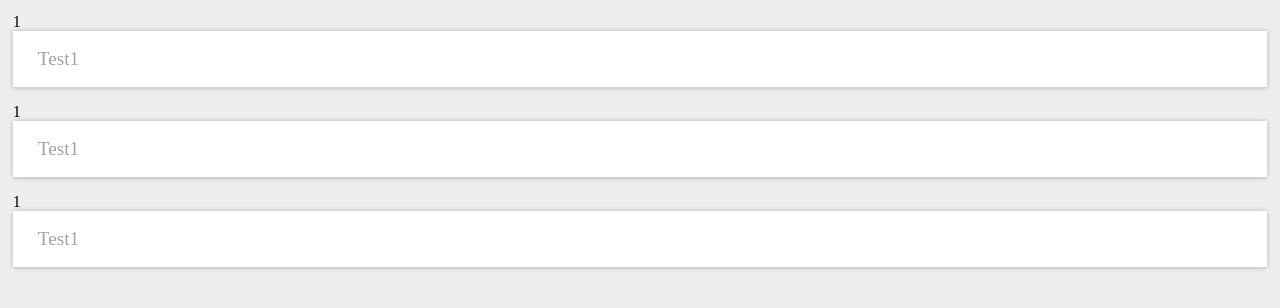
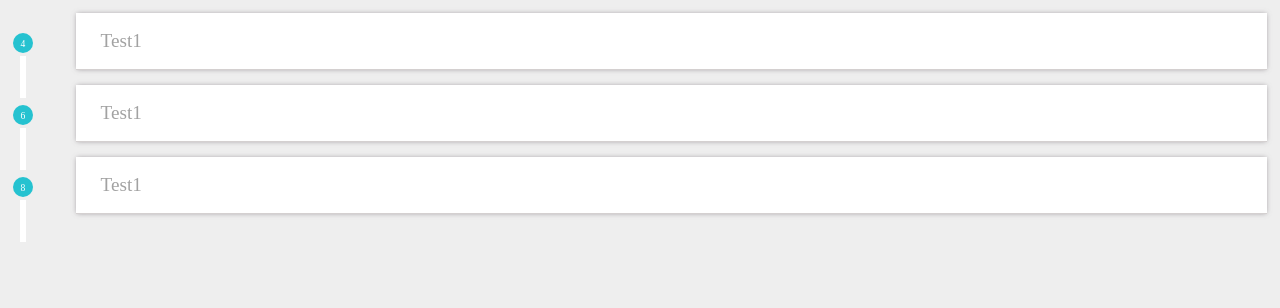
Before and after one commit to Josephdias92/accordion-steps, a website: page test/index.html in a window 1280 px wide. Drawn offline with nearby package versions, Linux system fonts and the light colour scheme.

Commit message:
working on left steps progress

```diff
--- a/accordion-steps.js
+++ b/accordion-steps.js
@@ -74,7 +74,6 @@
           accordionService.oneAtATime(collapsibleItemToOpen);
         }
       };
-
       this.addCollapsibleItem = function(collapsibleItem) {
         accordionService.setAccordion(collapsibleItem);
         if ($scope.closeIconClass !== undefined || $scope.openIconClass !==
@@ -118,6 +117,7 @@
         formName: '@'
       },
       link: function(scope, element, attrs, accordionController) {
+
         scope.isOpenned = scope.open;
         accordionController.addCollapsibleItem(scope);
         if (scope.isOpenned) {
@@ -125,13 +125,20 @@
         } else {
           scope.icon = scope.closeIcon;
         }
-
+        scope.$watch(
+          function() {
+            return element[0].offsetHeight;
+          },
+          function(newValue) {
+            scope.height=element[0].offsetHeight-30 +'px';
+          });
         scope.toggleCollapsibleItem = function() {
-          console.log('obj');
+          $timeout(function(){
+            scope.height=element[0].offsetHeight-30 +'px';
+          })
           if (scope.itemDisabled) {
             return;
           }
-
           if (scope.isOpenned === false) {
             accordionController.openCollapsibleItem(this);
             scope.icon = scope.openIcon;
@@ -141,7 +148,20 @@
           }
         };
       },
-      template: '<div><div><div>1</div><div></div></div><div class="accordion-section" ng-class="{open: isOpenned}"><div class="accordion-header"><div class="accordion-section-title" ng-class="{disabled: itemDisabled}" ng-click="toggleCollapsibleItem()">{{itemTitle}}<i class="{{icon}} icon" ng-class="{iconleft: iconIsOnLeft}"></i></div></div><div class="accordion-section-content"><div class="content" ng-transclude></div></div></div></div>'
+      template: '<div class="clearfix">'+
+                  '<div class="left-progress-bar">'+
+                    '<div class="node bg-blue"><span class="status">{{$id}}</span></div>'+
+                    '<div class="divider" ng-style="{height:height}"></div>'+
+                  '</div>'+
+                  '<div class="accordion-section" ng-class="{open: isOpenned}">'+
+                    '<div class="accordion-header">'+
+                      '<div class="accordion-section-title" ng-class="{disabled: itemDisabled}" ng-click="toggleCollapsibleItem()">{{itemTitle}}<i class="{{icon}} icon" ng-class="{iconleft: iconIsOnLeft}"></i></div>'+
+                    '</div>'+
+                    '<div class="accordion-section-content">'+
+                      '<div class="content" ng-transclude></div>'+
+                    '</div>'+
+                  '</div>'+
+                '</div>'
     };
   });
 })();
--- a/accordion-steps.scss
+++ b/accordion-steps.scss
@@ -1,10 +1,22 @@
  $primary-color : #00f;
+ $blue-color:#25C2D0;
+ .clearfix:after {
+   visibility: hidden;
+   display: block;
+   font-size: 0;
+   content: " ";
+   clear: both;
+   height: 0;
+ }
+ * html .clearfix             { zoom: 1; } /* IE6 */
+ *:first-child+html .clearfix { zoom: 1; } /* IE7 */
+
+ .bg-blue {
+     background-color: $blue-color;
+ }
 
 .accordion {
   border-radius: 3px;
-
-  // width: 80%;
-
   .padding {
     padding: 2%;
   }
@@ -15,8 +27,9 @@
   border-bottom: 1px solid #D4D0D0;
   padding: 10px;
 }
-
 .accordion-section {
+  width: 95%;
+  float: right;
   background: #fff;
   margin-bottom: 15px;
   -webkit-box-shadow: 0px 0px 5px -1px rgba(107, 99, 107, 0.7);
@@ -67,3 +80,47 @@
 .accordion-footer {
   background-color: #F6F6F6;
 }
+
+
+.left-progress-bar{
+  width: 5%;
+  float: left;
+  padding-top: 20px;
+  .node {
+    height: 20px;
+    width: 20px;
+    border-radius: 50%;
+    display: inline-block;
+    transition: all 100ms ease;
+
+    .status {
+      color: white;
+      font-size: 60%;
+      height: 100%;
+      margin: 5px 5px;
+      display: inline-block;
+      font-style: normal;
+      font-weight: normal;
+      font-variant: normal;
+      text-transform: none;
+      line-height: 1;
+      width: 50%;
+      text-align: center;
+    }
+  }
+
+  .activated {
+    box-shadow: 0px 0px 3px 2px rgba(194, 255, 194, 0.8);
+  }
+
+  .divider {
+    position: absolute;
+    background: white;
+    height: 40px;
+    width: 6px;
+    margin-left: 7px;
+    margin-top: 3px;
+    margin-bottom: 3px;
+    transition: all 0.5s ease;
+  }
+}
--- a/test/index.html
+++ b/test/index.html
@@ -9,13 +9,9 @@
 <body ng-app="accordionTest">
 <div class="container">
   <accordion one-at-a-time="true">
-    <accordion-item item-title="Test1">
-    Lorem ipsum dolor sit amet, consectetur adipisicing elit. Perspiciatis officiis, laborum veritatis eum assumenda dolorem nisi, ad provident cum maiores inventore incidunt ipsum. Tempore dolore, dicta nostrum omnis tenetur architecto.
-    Lorem ipsum dolor sit amet, consectetur adipisicing elit. Aperiam saepe similique ut modi recusandae illum officia voluptatum aut quis, sunt doloremque aliquam eos, nostrum alias, natus blanditiis eum corporis. Consequatur.
-    </accordion-item>
     <accordion-item item-title="Test1">Lorem ipsum dolor sit amet, consectetur adipisicing elit. Cupiditate, praesentium!</accordion-item>
-    <accordion-item item-title="Test1">Lorem ipsum dolor sit amet, consectetur adipisicing elit. Provident, dolore?</accordion-item>
-
+    <accordion-item item-title="Test1">Lorem ipsum dolor sit amet, consectetur adipisicing elit. Cupiditate, praesentium!</accordion-item>
+    <accordion-item item-title="Test1">Lorem ipsum dolor sit amet, consectetur adipisicing elit. Cupiditate, praesentium!</accordion-item>
   </accordion>
 
 </div>
```
Also changed, not shown: accordion-steps.css, 1 other file.
